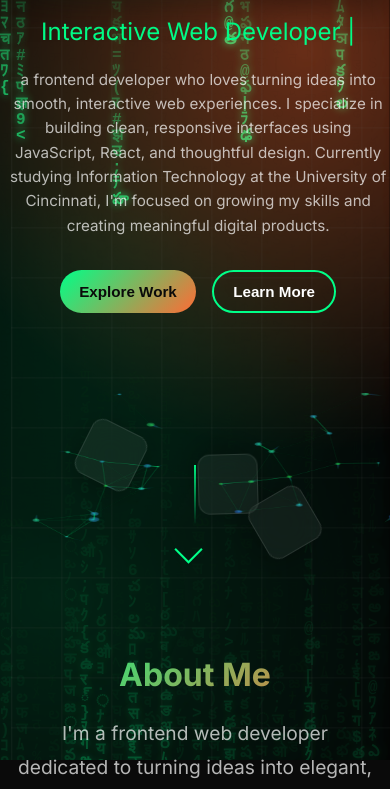
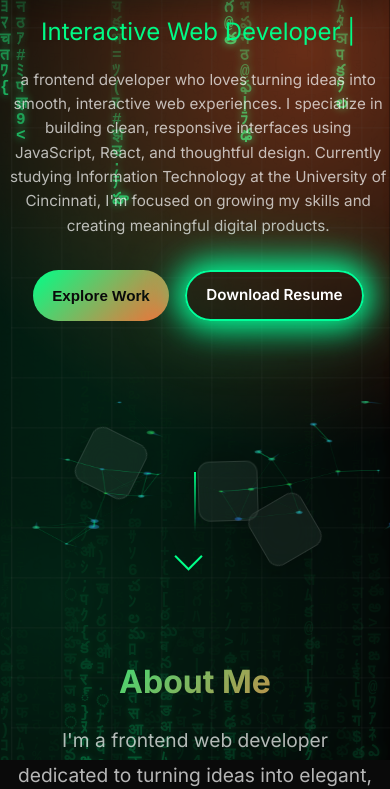
Before and after one commit to chilaksr098/portfolio, a plain HTML site: page index.html in a window 390 px wide. Shown: the part 84-873 px from the top of the page. Drawn offline with nearby package versions, Linux system fonts and the light colour scheme; animation ran at ten frames a second.

Commit message:
UI polish: remove Learn More button, animate Download Resume button, improve mobile layout

```diff
--- a/css/style.css
+++ b/css/style.css
@@ -1431,3 +1431,30 @@ html, body {
   left: 0;
   top: 0;
 }
+
+/* --- Download Resume Button Animation --- */
+.btn.secondary-btn[download],
+.btn.secondary-btn.download-resume-btn {
+  position: relative;
+  animation: resumePulse 2s infinite alternate;
+  box-shadow: 0 0 16px 2px var(--color-accent, #00ff88), 0 0 32px 4px rgba(0,255,136,0.15);
+  z-index: 1;
+}
+
+@keyframes resumePulse {
+  0% {
+    box-shadow: 0 0 16px 2px var(--color-accent, #00ff88), 0 0 32px 4px rgba(0,255,136,0.15);
+    filter: brightness(1);
+  }
+  100% {
+    box-shadow: 0 0 32px 8px var(--color-accent, #00ff88), 0 0 64px 16px rgba(0,255,136,0.25);
+    filter: brightness(1.15);
+  }
+}
+
+.btn.secondary-btn[download]:hover,
+.btn.secondary-btn.download-resume-btn:hover {
+  transform: scale(1.08);
+  box-shadow: 0 0 48px 12px var(--color-accent, #00ff88), 0 0 96px 32px rgba(0,255,136,0.3);
+  filter: brightness(1.2);
+}
--- a/index.html
+++ b/index.html
@@ -65,10 +65,10 @@
             <span class="btn-text">Explore Work</span>
             <div class="btn-glow"></div>
           </button>
-          <button class="btn secondary-btn magnetic" onclick="document.getElementById('about').scrollIntoView({behavior: 'smooth'})">
-            <span class="btn-text">Learn More</span>
+          <a class="btn secondary-btn magnetic" href="Sasidhar_Chilaka.pdf" target="_blank" rel="noopener" download>
+            <span class="btn-text">Download Resume</span>
             <div class="btn-glow"></div>
-          </button>
+          </a>
         </div>
       </div>
       <div class="hero-right">
```
